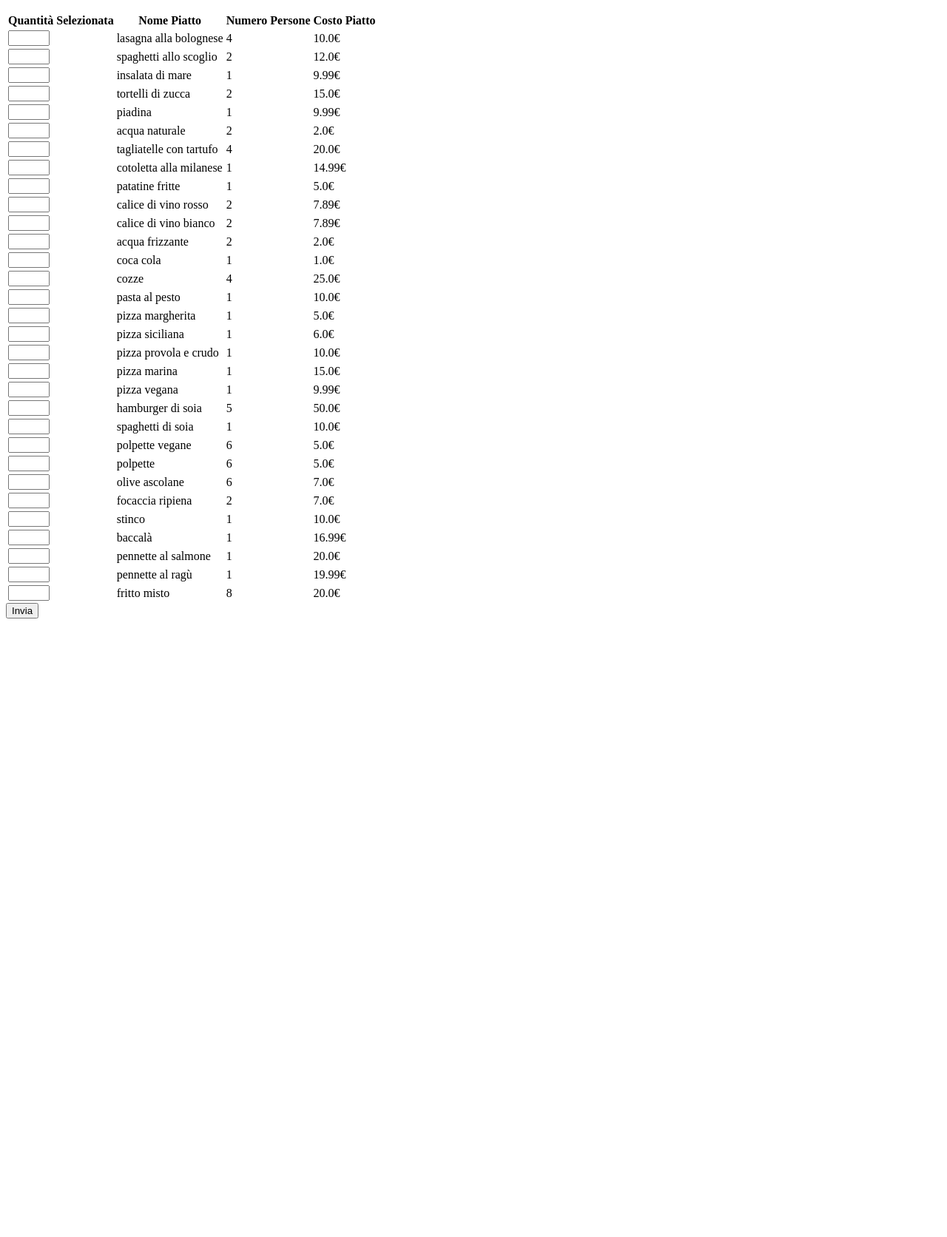
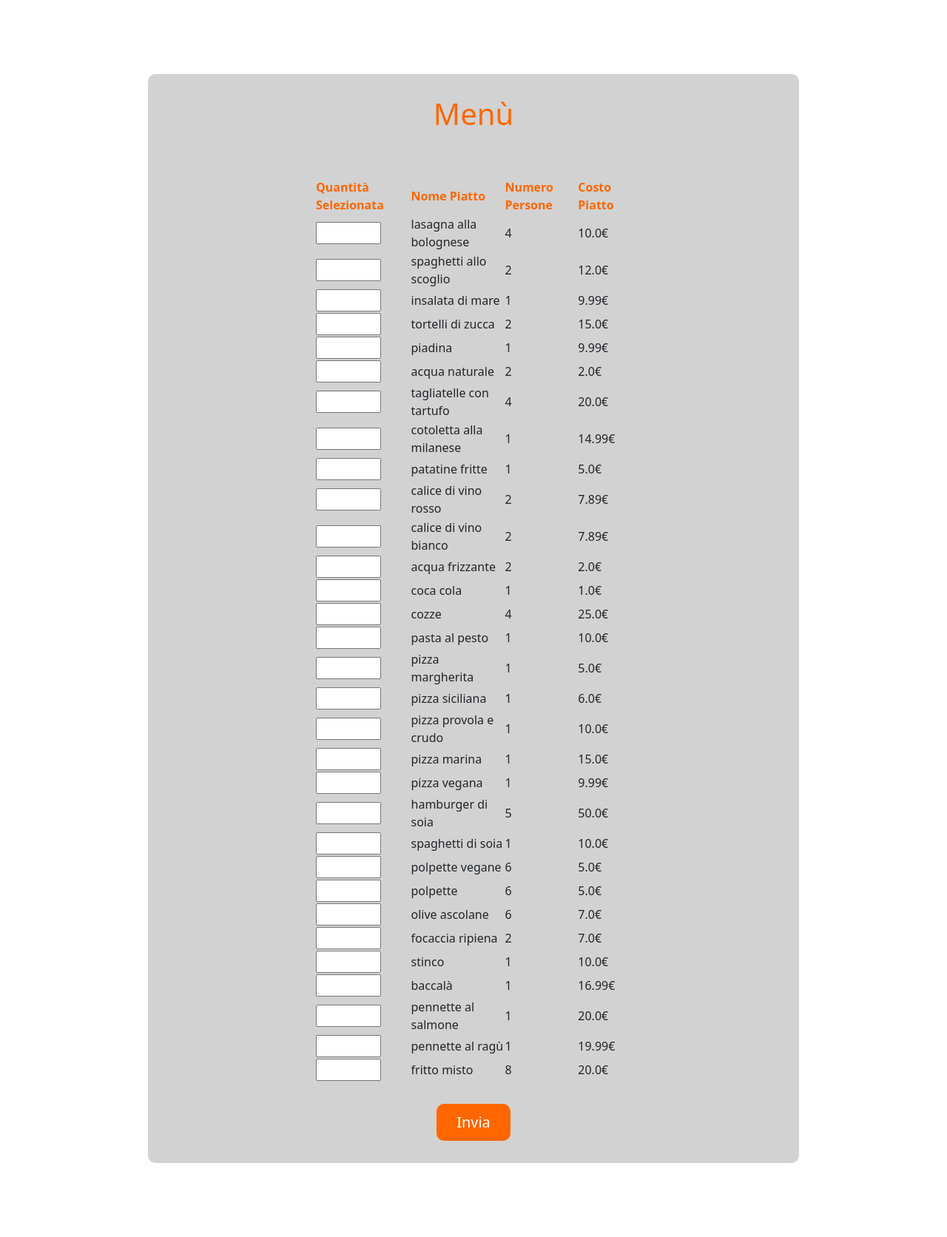
Before and after one commit to simonegrazioli/ProgettoGruppoD, a Java web app: page /r_menu in a window 1280 px wide. Shown: the whole page at 74% size. Before the commit the page ends 836 px from the top, so only its background shows below. Run offline with Tomcat 11, a stand-in JSP engine, Linux system fonts and the light colour scheme; data comes from the database, SQL or seed files in the repository.

Commit message:
Grafiche aggiornate

```diff
--- a/ProgettoGruppoD/src/main/webapp/Accedi.jsp
+++ b/ProgettoGruppoD/src/main/webapp/Accedi.jsp
@@ -15,6 +15,8 @@
 
         <script src="https://cdn.jsdelivr.net/npm/bootstrap@5.1.3/dist/js/bootstrap.bundle.min.js"></script>
         <script src="https://code.jquery.com/jquery-3.6.0.js"></script>
+        <link rel="shortcut icon" href="img/icona.png" />
+
     </head>
     <body id="body">
         <div id="containeraccedi" style="margin-top: 125px;">
--- a/ProgettoGruppoD/src/main/webapp/Registrati.jsp
+++ b/ProgettoGruppoD/src/main/webapp/Registrati.jsp
@@ -14,6 +14,7 @@
         <link href="https://cdn.jsdelivr.net/npm/bootstrap@5.1.3/dist/css/bootstrap.min.css" rel="stylesheet">
         <script src="https://cdn.jsdelivr.net/npm/bootstrap@5.1.3/dist/js/bootstrap.bundle.min.js"></script>
         <script src="https://code.jquery.com/jquery-3.6.0.js"></script>
+        <link rel="shortcut icon" href="img/icona.png" />
     </head>
     <body id="body">
         <div id="containerregistrati" style="margin-top: 125px;">
--- a/ProgettoGruppoD/src/main/webapp/Style.css
+++ b/ProgettoGruppoD/src/main/webapp/Style.css
@@ -36,3 +36,9 @@
     background-color: #D2D2D2;
     border-radius: 10px;
 }
+#containerhome{
+    margin-left: 600px;
+    margin-right: 600px;
+    background-color: #D2D2D2;
+    border-radius: 10px;
+}
--- a/ProgettoGruppoD/src/main/webapp/WEB-INF/Benvenuto.jsp
+++ b/ProgettoGruppoD/src/main/webapp/WEB-INF/Benvenuto.jsp
@@ -17,7 +17,7 @@
         <script src="https://cdn.jsdelivr.net/npm/bootstrap@5.1.3/dist/js/bootstrap.bundle.min.js"></script>
         <script src="https://code.jquery.com/jquery-3.6.0.js"></script>
 
-        <link rel="icon" href="/favicon.png" type="img/icona.jpeg" />
+        <link rel="shortcut icon" href="img/icona.png" />
     </head>
     <body>
         <div class="pos-f-t">
--- a/ProgettoGruppoD/src/main/webapp/WEB-INF/Menu.jsp
+++ b/ProgettoGruppoD/src/main/webapp/WEB-INF/Menu.jsp
@@ -4,20 +4,32 @@
 <html>
     <head>
         <meta http-equiv="Content-Type" content="text/html; charset=UTF-8">
-        <title>JSP Page</title>
+        <link href="Style.css" rel="stylesheet">
+        <link href="https://cdn.jsdelivr.net/npm/bootstrap@5.1.3/dist/css/bootstrap.min.css" rel="stylesheet">
+
+        <script src="https://cdn.jsdelivr.net/npm/bootstrap@5.1.3/dist/js/bootstrap.bundle.min.js"></script>
+        <script src="https://code.jquery.com/jquery-3.6.0.js"></script>
+        <title>Menù</title>
+        <link rel="shortcut icon" href="img/icona.png" />
     </head>
     <body>
-        <p>${messaggio}</p>
+        <div id="containerhome" style="margin-top: 100px;margin-bottom: 100px; margin-left: 200px;margin-right: 200px; background-color: #D2D2D2;border-radius: 10px;">
+            <div class="col d-flex justify-content-center" style="margin-top: 25px; color: #FF6600;padding: 30px">
+                <h1>Menù</h1>
+            </div>
+            <div class="row justify-content-center">
+                <div class="col-6 d-flex justify-content-center">
                     <form action="r_ordini">
+                        <br>
                         <table>
-                <thead>
-                <th>Quantità Selezionata</th>
-                <th>Nome Piatto</th>
-                <th>Numero Persone</th>
-                <th>Costo Piatto</th>
+                            <thead style="color: #FF6600;">
+                            <th style="margin: 0px 50px">Quantità Selezionata</th>
+                            <th style="margin: 0px 80px">Nome Piatto</th>
+                            <th style="margin: 0px 80px">Numero Persone</th>
+                            <th style="margin: 0px 50px">Costo Piatto</th>
                             </thead>
                             <tbody>
-                    <c:forEach items="${listaPiatti}" var="piatto">
+                                <c:forEach items="${listaPiatti}" var="piatto" >
                                     <tr>
                                         <td><input type="number" min="0" max="10" name="quantita"></td>
                                         <td>${piatto.getNome()}</td>
@@ -27,8 +39,11 @@
                                 </c:forEach>
                             </tbody>
                         </table>
-            <input type="submit" value="Invia">
+                        <input type="submit" value="Invia" class="nav-link" style="color: white; border-style: none; margin: 30px auto; width:100px; height: 50px; font-size: 20px">
                     </form>
+                </div>
+            </div>
+        </div>
 
 
 
--- a/ProgettoGruppoD/src/main/webapp/WEB-INF/Ordini.jsp
+++ b/ProgettoGruppoD/src/main/webapp/WEB-INF/Ordini.jsp
@@ -17,6 +17,8 @@
         <!-- File js -->
         <script src="https://cdn.jsdelivr.net/npm/bootstrap@5.1.3/dist/js/bootstrap.bundle.min.js"></script>
         <script src="https://code.jquery.com/jquery-3.6.0.js"></script>
+
+        <link rel="shortcut icon" href="img/icona.png" />
     </head>
     <body>
         <div id="container">
--- a/ProgettoGruppoD/src/main/webapp/WEB-INF/Prenotazioni.jsp
+++ b/ProgettoGruppoD/src/main/webapp/WEB-INF/Prenotazioni.jsp
@@ -10,6 +10,7 @@
     <head>
         <meta http-equiv="Content-Type" content="text/html; charset=UTF-8">
         <title>JSP Page</title>
+        <link rel="shortcut icon" href="img/icona.png" />
     </head>
     <body>
         <h1>Hello World!</h1>
--- a/ProgettoGruppoD/src/main/webapp/WEB-INF/Profilo.jsp
+++ b/ProgettoGruppoD/src/main/webapp/WEB-INF/Profilo.jsp
@@ -10,6 +10,7 @@
     <head>
         <meta http-equiv="Content-Type" content="text/html; charset=UTF-8">
         <title>JSP Page</title>
+        <link rel="shortcut icon" href="img/icona.png" />
     </head>
     <body>
         <h1>Ciao, ecco i dati con i quali ti sei registrato!!</h1>
--- a/ProgettoGruppoD/src/main/webapp/index.jsp
+++ b/ProgettoGruppoD/src/main/webapp/index.jsp
@@ -10,8 +10,7 @@
 
         <script src="https://cdn.jsdelivr.net/npm/bootstrap@5.1.3/dist/js/bootstrap.bundle.min.js"></script>
         <script src="https://code.jquery.com/jquery-3.6.0.js"></script>
-
-        <link rel="icon" href="/favicon.png" type="img/icona.jpeg" />
+        <link rel="shortcut icon" href="img/icona.png" />
     </head>
     <body id="body">
         <div id="container" style="margin-top: 250px; padding: 30px">
```
Also changed, not shown: ProgettoGruppoD/src/main/webapp/img/icona.png (renamed from ProgettoGruppoD/src/main/webapp/img/icona.jpeg), 9 other files. Lines whose indentation alone changed are shown as unchanged.
